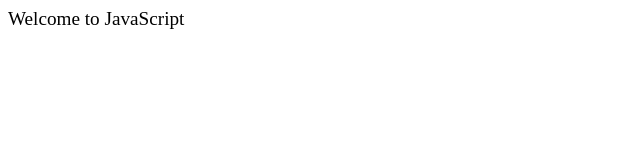
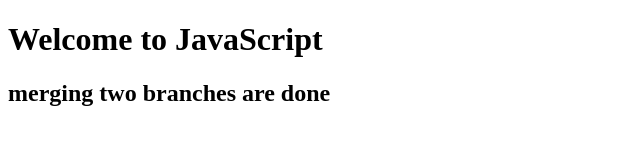
Before and after one commit to yeasir19181015/A01_of_Tapas, a plain HTML site: page index.html in a window 1280 px wide. Shown: the whole page, without its empty margins (0-640 px from the left). Drawn offline with Linux system fonts and the light colour scheme.

Commit message:
two branched merged

```diff
--- a/index.html
+++ b/index.html
@@ -7,6 +7,10 @@
 
 </head>
 <body>
-    <big> Welcome to JavaScript</big>
+   <h1>Welcome to JavaScript</h1>
+
+   <h2>merging two branches are done </h2>
 </body>
+<script src="./test.js"></script>
+<script src="./test2.js"></script>
 </html>
```
